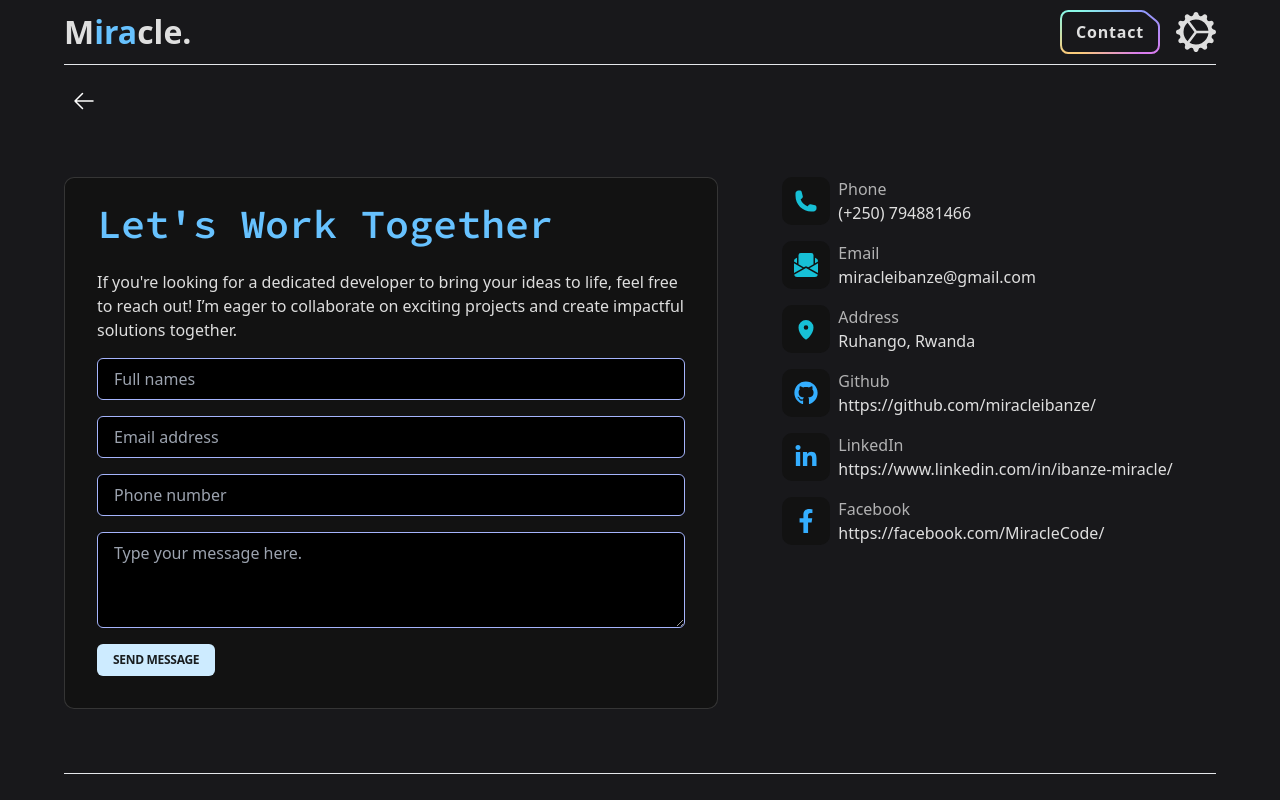
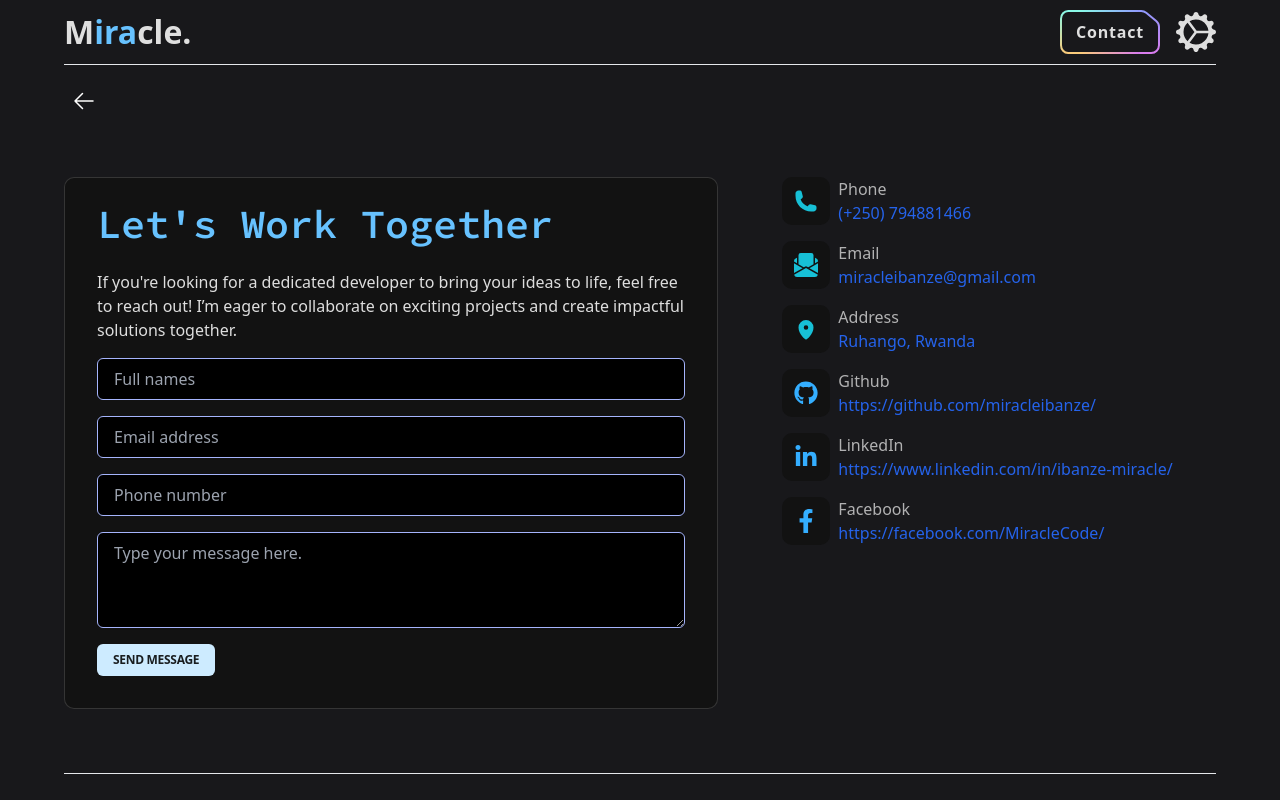
Before and after one commit to miracleibanze/ibanze-miracle, a React (Vite) app: page /contact in a window 1280 px wide. Shown: the top 800 px of the page. Built offline with nearby package versions, Linux system fonts and the light colour scheme.

Commit message:
adding links to the contact section

```diff
--- a/src/components/Contact.jsx
+++ b/src/components/Contact.jsx
@@ -102,17 +102,39 @@ const Contact = () => {
         </Button2>
       </div>
       <div className="slide-in flex flex-col gap-4 md:w-[40%]">
-        {contact.map((item) => (
+        {contact.map((item) => {
+  // Detect link type
+  let href = "#";
+
+  if (item.title === "Email") {
+    href = `mailto:${item.content}`;
+  } else if (item.title === "Phone") {
+    href = `tel:${item.content.replace(/\s+/g, "")}`;
+  } else if (item.content.startsWith("http")) {
+    href = item.content;
+  }
+
+  return (
     <div className="flex w-full items-center gap-2" key={item.id}>
       <div className="light p-3">
         <img src={item.icon} alt={item.title} className="h-6 w-6" />
       </div>
       <div>
         <div className="span">{item.title}</div>
-              <div>{item.content}</div>
+
+        <a
+          href={href}
+          target="_blank"
+          rel="noopener noreferrer"
+          className="text-blue-600 hover:underline"
+        >
+          {item.content}
+        </a>
       </div>
     </div>
-        ))}
+  );
+})}
+
       </div>
     </div>
   );
```
Lines whose indentation alone changed are shown as unchanged.
